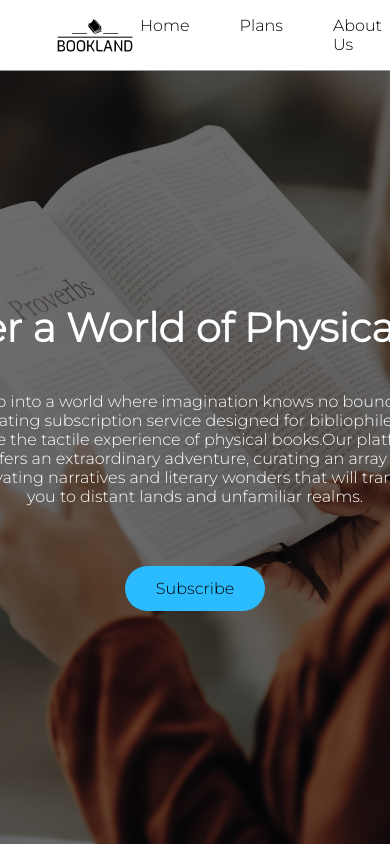
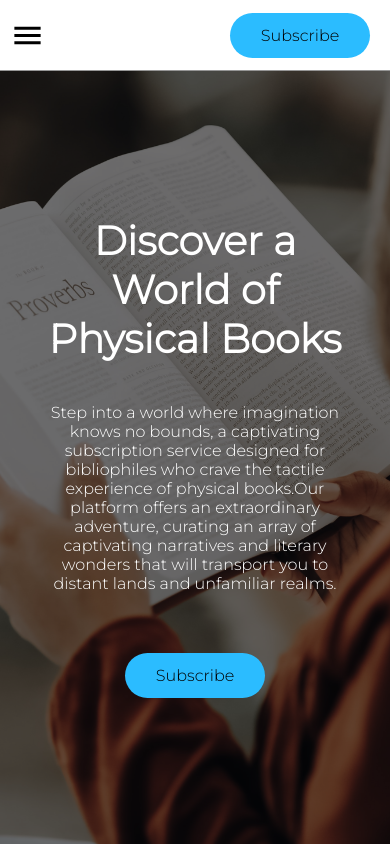
Before and after one commit to LucasNarZ/Book-Service-Landing-page, a React (Create React App) app in the folder landing-page/: page / in a window 390 px wide. Shown: the top 846 px of the page. Built offline with nearby package versions, Linux system fonts and the light colour scheme.

Commit message:
header and hero responsive

```diff
--- a/landing-page/src/components/header.js
+++ b/landing-page/src/components/header.js
@@ -1,21 +1,60 @@
-import React from 'react';
+import React, { useState, useEffect } from 'react';
 import '../css/styles.css';
 
 import  bookIcon  from '../icons/icon_book.png';
 
+import MenuIcon from '@mui/icons-material/Menu';
+
 export function Header(props){
+    const [width, setWidth] = useState(window.innerWidth);
+    const [colapseMenu, setColapseMenu] = useState(false)
+
+    const handleResize = () => {
+        setWidth(window.innerWidth);
+    }
+
+    useEffect(() => {
+        window.addEventListener('resize', handleResize);
+
+        return () => {
+          window.removeEventListener('resize', handleResize);
+        };
+    }, []);
+
     return(
         <React.Fragment>
             <header id='header'>
-                <img src={bookIcon} className='logo'/>
-                <nav className='nav-bar'>
+                {width > 600 &&
+                <React.Fragment>
+                    <img src={bookIcon} className='logo'/>
+                    <nav className='nav-bar'>
                     <ul className='nav-list'>
                         <li><a href='/'>Home</a></li>
                         <li><a href='/plans'>Plans</a></li>
-
                         <li><a href='/about-us'>About Us</a></li>
                     </ul>
-                </nav>
+                    </nav>
+                </React.Fragment>}
+                {width <= 600 &&
+                <React.Fragment>
+                    <MenuIcon fontSize="large" sx={{
+                        m:"10px",
+                        cursor:"pointer",
+                    }} onClick={() => {
+                        setColapseMenu(!colapseMenu)
+                    }}/>
+                </React.Fragment>}
+                {console.log(colapseMenu)}
+                {colapseMenu === true &&
+                <React.Fragment>
+                    <nav className='nav-bar-burger'>
+                    <ul className='nav-list'>
+                        <li><a href='/'>Home</a></li>
+                        <li><a href='/plans'>Plans</a></li>
+                        <li><a href='/about-us'>About Us</a></li>
+                    </ul>
+                    </nav>
+                </React.Fragment>}
                 <a href='/plans'><button className='subscribe-btn'>Subscribe</button></a>
             </header>
         </React.Fragment>
--- a/landing-page/src/css/styles.css
+++ b/landing-page/src/css/styles.css
@@ -75,10 +75,38 @@ button, li {
 #header .nav-bar .nav-list li:hover::after {
   width: 100%;
 }
+#header .nav-bar-burger {
+  position: absolute;
+  bottom: -40px;
+  display: flex;
+  align-items: center;
+  width: 100vw;
+  height: 40px;
+  z-index: 100;
+  background-color: white;
+}
+#header .nav-bar-burger ul {
+  display: flex;
+  justify-content: space-around;
+  list-style: none;
+  width: 100vw;
+}
+#header .nav-bar-burger ul a {
+  text-decoration: none;
+  color: #000;
+}
 #header .subscribe-btn {
   margin-right: 70px;
 }
 
+@media (max-width: 675px) {
+  #header .logo {
+    margin-left: 5px;
+  }
+  #header .subscribe-btn {
+    margin-right: 20px;
+  }
+}
 #hero {
   width: 100vw;
   overflow-x: hidden;
@@ -98,12 +126,14 @@ button, li {
   z-index: 1;
   font-size: 40px;
   color: white;
-  width: 900px;
+  width: 80vw;
+  max-width: 900px;
   text-align: center;
 }
 #hero p {
   z-index: 1;
-  width: 500px;
+  width: 80%;
+  max-width: 500px;
   color: white;
   margin-top: 40px;
   text-align: center;
--- a/landing-page/src/scss/styles.scss
+++ b/landing-page/src/scss/styles.scss
@@ -80,10 +80,42 @@ button, li{
             }
         }
     }
+    .nav-bar-burger{
+        position: absolute;
+        bottom: -40px;
+        display: flex;
+        align-items: center;
+        width: 100vw;
+        height: 40px;
+        z-index: 100;
+        background-color: white;
+        ul{
+            display: flex;
+            justify-content: space-around;
+            list-style: none;
+            width: 100vw;
+            a{
+                text-decoration: none;
+                color: #000;
+            }
+        }
+
+    }
     .subscribe-btn{
         margin-right: 70px;
     }
 }
+@media(max-width:675px){
+    #header{
+        .logo{
+            margin-left: 5px;
+        }
+        .subscribe-btn{
+            margin-right: 20px;
+        }
+    }
+}
+
 
 #hero{
     width: 100vw;
@@ -103,12 +135,14 @@ button, li{
         z-index: 1;
         font-size: 40px;
         color: $color-1;
-        width: 900px;
+        width: 80vw;
+        max-width: 900px;
         text-align: center;
     }
     p{
         z-index: 1;
-        width: 500px;
+        width: 80%;
+        max-width: 500px;
         color: $color-1;
         margin-top: 40px;
         text-align: center;
```
Also changed, not shown: 2 other files (tests, documents, lock files or other folders).
